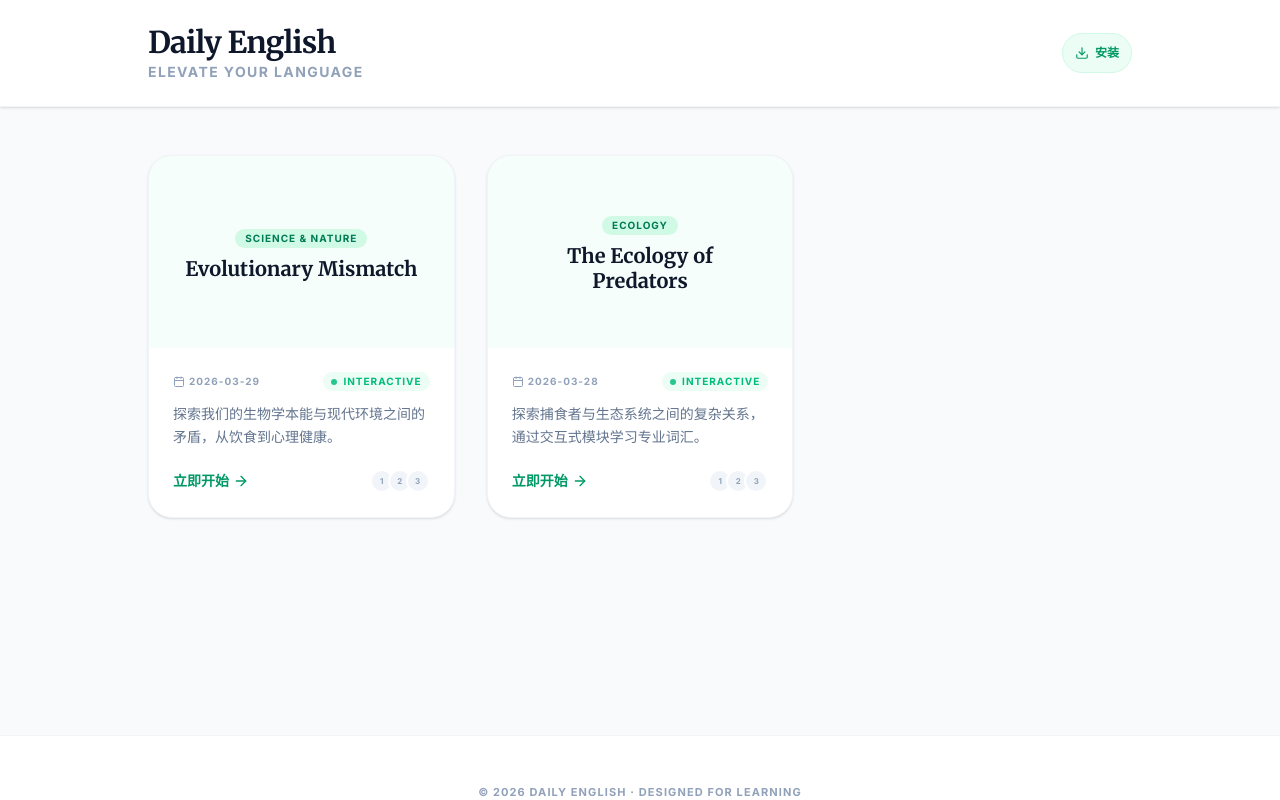
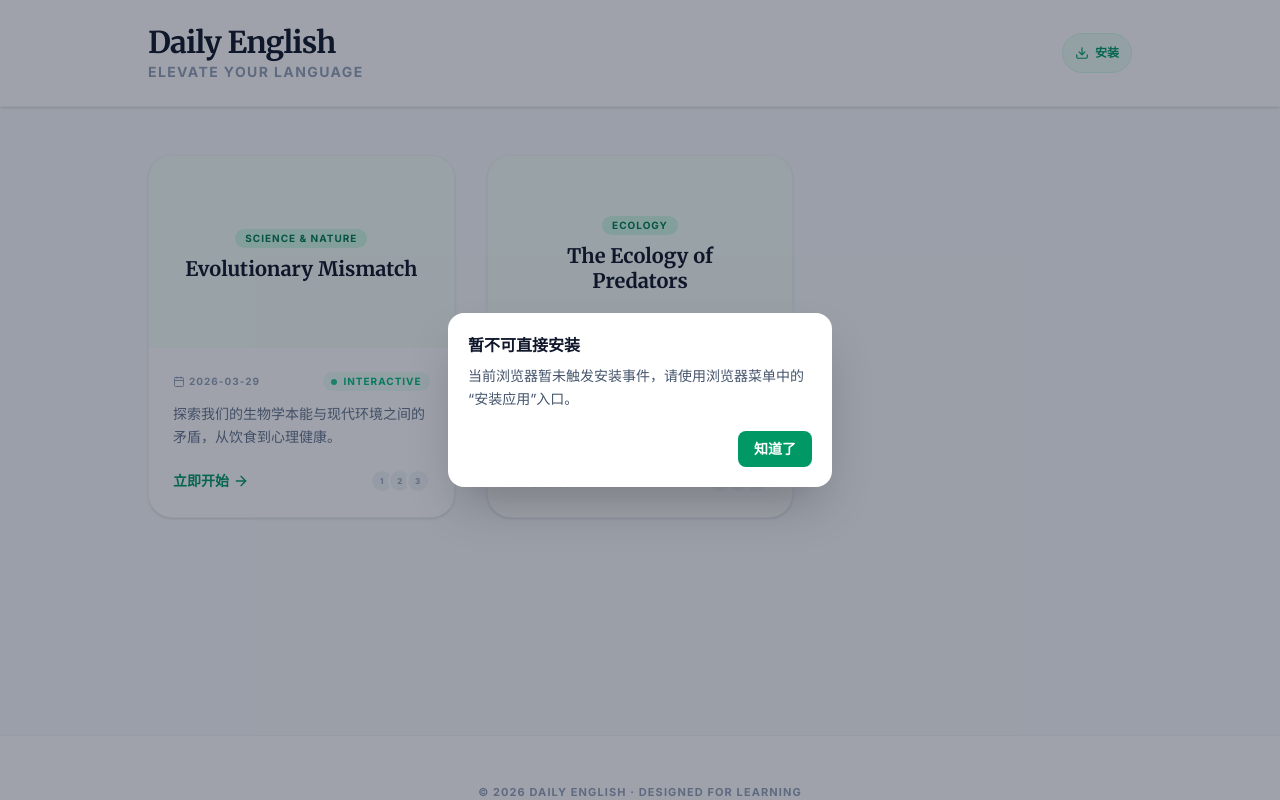
Before and after one commit to SaltedFish-No1/Daily-English, a Next.js app: page / in a window 1280 px wide. Both pictures are taken after a click on the button "安装". Built offline with nearby package versions, Linux system fonts and the light colour scheme.

Commit message:
feat(home): 改进 PWA 安装流程，添加用户引导对话框

```diff
--- a/src/features/home/components/HomeView.tsx
+++ b/src/features/home/components/HomeView.tsx
@@ -13,6 +13,13 @@ interface HomeViewProps {
 interface BeforeInstallPromptEvent extends Event {
   prompt: () => Promise<void>;
   userChoice: Promise<{ outcome: 'accepted' | 'dismissed'; platform: string }>;
+}
+
+interface InstallDialogState {
+  open: boolean;
+  title: string;
+  message: string;
+  showConfirm: boolean;
 }
 
 /**
@@ -40,6 +47,17 @@ export const HomeView: React.FC<HomeViewProps> = ({ lessons }) => {
     if (typeof window === 'undefined') return false;
     return /iphone|ipad|ipod/i.test(window.navigator.userAgent);
   });
+  const [isSafari] = useState(() => {
+    if (typeof window === 'undefined') return false;
+    const ua = window.navigator.userAgent;
+    return /safari/i.test(ua) && !/crios|fxios|edgios|opios/i.test(ua);
+  });
+  const [installDialog, setInstallDialog] = useState<InstallDialogState>({
+    open: false,
+    title: '',
+    message: '',
+    showConfirm: false,
+  });
 
   useEffect(() => {
     const handleBeforeInstallPrompt = (event: Event) => {
@@ -63,27 +81,83 @@ export const HomeView: React.FC<HomeViewProps> = ({ lessons }) => {
   }, []);
 
   const handleInstall = async () => {
-    if (isStandalone) return;
-    if (installEvent) {
-      await installEvent.prompt();
-      await installEvent.userChoice;
-      setInstallEvent(null);
+    if (isStandalone) {
+      setInstallDialog({
+        open: true,
+        title: '已安装',
+        message: 'Magic English 已经安装到本地。',
+        showConfirm: false,
+      });
       return;
     }
-    if (isIOS) {
-      window.alert('请使用 Safari 的“分享”按钮，然后选择“添加到主屏幕”。');
+    if (!installEvent) {
+      if (isIOS && !isSafari) {
+        setInstallDialog({
+          open: true,
+          title: '请切换 Safari',
+          message:
+            'iOS 上 Edge/Chrome 不支持网页安装入口，请使用 Safari 打开后，通过“分享 -> 添加到主屏幕”安装。',
+          showConfirm: false,
+        });
+        return;
+      }
+      if (isIOS && isSafari) {
+        setInstallDialog({
+          open: true,
+          title: '手动安装',
+          message: '请在 Safari 中点击“分享”按钮，然后选择“添加到主屏幕”。',
+          showConfirm: false,
+        });
+        return;
+      }
+      setInstallDialog({
+        open: true,
+        title: '暂不可直接安装',
+        message:
+          '当前浏览器暂未触发安装事件，请使用浏览器菜单中的“安装应用”入口。',
+        showConfirm: false,
+      });
       return;
     }
-    window.alert('请使用浏览器菜单中的“安装应用”或“添加到桌面”。');
+    setInstallDialog({
+      open: true,
+      title: '确认安装',
+      message: '确认安装 Magic English 到本地吗？',
+      showConfirm: true,
+    });
   };
 
-  const isInstallEnabled = !isStandalone && (Boolean(installEvent) || isIOS);
+  const closeInstallDialog = () => {
+    setInstallDialog((prev) => ({ ...prev, open: false }));
+  };
 
-  const installTitle = isStandalone
-    ? '已安装'
-    : isInstallEnabled
-      ? '安装到本地'
-      : '当前浏览器暂未提供安装事件，请使用浏览器菜单安装';
+  const confirmInstall = async () => {
+    if (!installEvent) {
+      closeInstallDialog();
+      return;
+    }
+    closeInstallDialog();
+    await installEvent.prompt();
+    const choice = await installEvent.userChoice;
+    setInstallEvent(null);
+    if (choice.outcome === 'accepted') {
+      setInstallDialog({
+        open: true,
+        title: '安装请求已提交',
+        message: '系统正在完成安装流程，请稍候。',
+        showConfirm: false,
+      });
+      return;
+    }
+    setInstallDialog({
+      open: true,
+      title: '已取消安装',
+      message: '你已取消本次安装请求。',
+      showConfirm: false,
+    });
+  };
+
+  const installTitle = isStandalone ? '已安装' : '安装到本地';
 
   const installLabel = isStandalone ? '已安装' : '安装';
 
@@ -177,6 +251,41 @@ export const HomeView: React.FC<HomeViewProps> = ({ lessons }) => {
           © 2026 DAILY ENGLISH · DESIGNED FOR LEARNING
         </p>
       </footer>
+
+      {installDialog.open && (
+        <div className="fixed inset-0 z-[60] flex items-center justify-center bg-slate-900/40 p-5">
+          <div className="w-full max-w-sm rounded-2xl bg-white p-5 shadow-2xl">
+            <h3 className="mb-2 text-base font-bold text-slate-900">
+              {installDialog.title}
+            </h3>
+            <p className="mb-5 text-sm leading-relaxed text-slate-600">
+              {installDialog.message}
+            </p>
+            <div className="flex justify-end gap-2">
+              {installDialog.showConfirm && (
+                <button
+                  type="button"
+                  onClick={closeInstallDialog}
+                  className="rounded-lg border border-slate-200 px-4 py-2 text-sm font-bold text-slate-600 hover:bg-slate-50"
+                >
+                  取消
+                </button>
+              )}
+              <button
+                type="button"
+                onClick={
+                  installDialog.showConfirm
+                    ? confirmInstall
+                    : closeInstallDialog
+                }
+                className="rounded-lg bg-emerald-600 px-4 py-2 text-sm font-bold text-white hover:bg-emerald-700"
+              >
+                {installDialog.showConfirm ? '确认安装' : '知道了'}
+              </button>
+            </div>
+          </div>
+        </div>
+      )}
     </div>
   );
 };
```
Also changed, not shown: public/sw.js.
